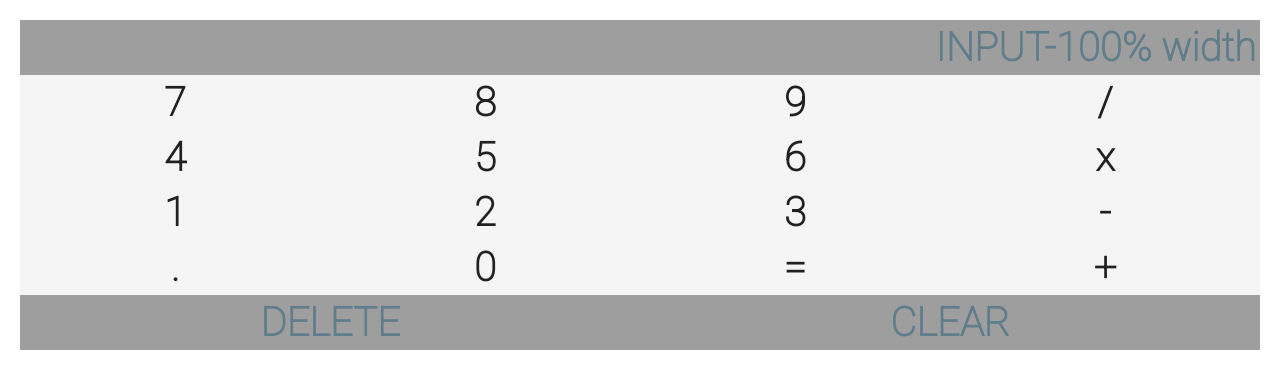
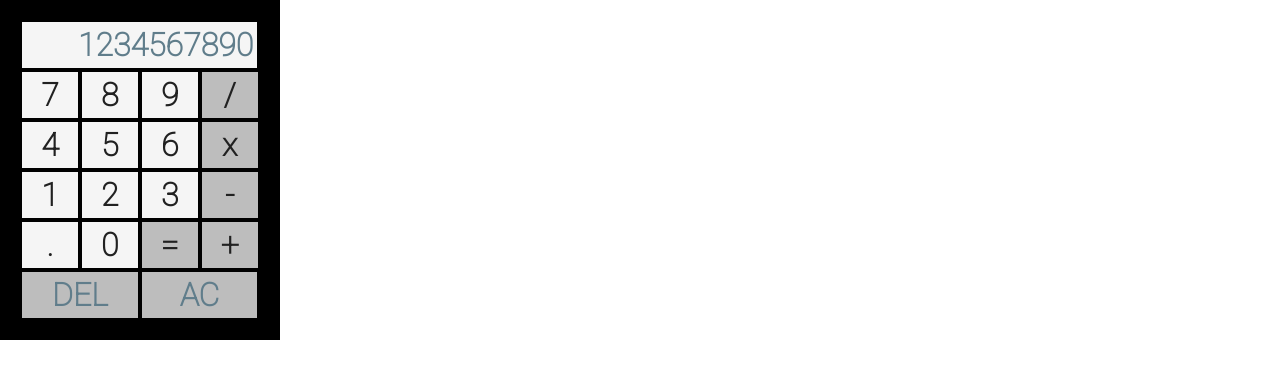
Before and after one commit to arightious/calculator, a plain HTML site: page index.html in a window 1280 px wide. Drawn offline with Linux system fonts and the light colour scheme.

Commit message:
more visual tweaks

```diff
--- a/index.html
+++ b/index.html
@@ -9,7 +9,7 @@
 <div class="calculator">
 
 <div class="input">
-    <h1>INPUT-100% width</h1>
+  <h1>1234567890</h1>
 </div>
 <div class="buttons left">
 <h1>7</h1>
@@ -20,7 +20,7 @@
   <div class="buttons left">
 <h1>9</h1>
   </div>
-    <div class="buttons left">
+  <div class="funcs left">
 <h1>/</h1>
   </div>
   <div class="buttons left">
@@ -29,7 +29,7 @@
 <h1>5</h1>
   </div><div class="buttons left">
 <h1>6</h1>
-    </div><div class="buttons left">
+  </div><div class="funcs left">
 <h1>x</h1>
   </div><div class="buttons left">
 <h1>1</h1>
@@ -40,7 +40,7 @@
   <div class="buttons left">
 <h1>3</h1>
   </div>
-    <div class="buttons left">
+  <div class="funcs left">
 <h1>-</h1>
   </div>
  <div class="buttons left">
@@ -49,17 +49,17 @@
   <div class="buttons left">
 <h1>0</h1>
    </div>
-    <div class="buttons left">
+  <div class="funcs left">
 <h1>=</h1>
    </div>
-    <div class="buttons left">
+  <div class="funcs left">
 <h1>+</h1>
    </div>
-  <div class="w50 left">
-  <h1>DELETE</h1>
+<div class="half-w-button left">
+<h1>DEL</h1>
   </div>
-    <div class="w50 left">
-  <h1>CLEAR</h1>
+  <div class="half-w-button left">
+<h1>AC</h1>
     <div>
 </div>
     <div class="clear">
--- a/style.css
+++ b/style.css
@@ -1,3 +1,11 @@
+/*
+body {
+  padding: 20px;
+  background: #fafafa;
+  position: relative;
+}
+*/
+
 * {
   margin: 0;
   padding: 0;
@@ -5,16 +13,21 @@
 }
 
 .calculator {
+  position: absolute;
+  background-color: 000;
+  width: 280px;;
   padding: 20px;
   font-family: 'Roboto';
-    font-size: 20px;
+  font-size: 1em;
 }
 
 .input {
-    background-color: #9E9E9E;
+  background-color: #F5F5F5;
+  box-shadow: 0 2px 2px 0 rgba(0,0,0,.14),0 3px 1px -2px rgba(0,0,0,.2),0 1px 5px 0 rgba(0,0,0,.12);
+  margin: 2px 2px 2px 2px;
   padding: 2px;
   text-align: right;
-    width: 100%;
+  width: 98%;
 }
 
 .input h1 {
@@ -23,11 +36,13 @@
 }
 
 .buttons {
+  box-shadow: 0 2px 2px 0 rgba(0,0,0,.14),0 3px 1px -2px rgba(0,0,0,.2),0 1px 5px 0 rgba(0,0,0,.12);
   background-color: #F5F5F5;
+  margin: 2px 2px 2px 2px;
   border: 1px;
   padding: 2px;
   text-align: center;
-    width: 25%;
+  width: 23.3%;
 }
 
 .buttons h1 {
@@ -39,24 +54,45 @@
   color: #607D8B;
 }
 
-  .w50 {
-    width: 50%;
-    background-color:  #9E9E9E;
+.funcs {
+  box-shadow: 0 2px 2px 0 rgba(0,0,0,.14),0 3px 1px -2px rgba(0,0,0,.2),0 1px 5px 0 rgba(0,0,0,.12);
+  background-color: #BDBDBD;
+  margin: 2px 2px 2px 2px;
+  border: 1px;
+  padding: 2px;
+  text-align: center;
+  width: 23.3%;
+}
+
+.funcs h1 {
+  color: #212121;
+  padding: 2px;
+}
+
+.funcs h1:hover {
+  color: #fff;
+}
+
+.half-w-button {
+  box-shadow: 0 2px 2px 0 rgba(0,0,0,.14),0 3px 1px -2px rgba(0,0,0,.2),0 1px 5px 0 rgba(0,0,0,.12);
+  margin: 2px 2px 2px 2px;
+  width: 48.2%;
+  background-color:  #BDBDBD;
   border: 1px;
   padding: 2px;
 }
 
-  .w50:hover {
+.half-w-button:hover {
   background-color: #616161;
 }
 
-  .w50 h1 {
+.half-w-button h1 {
   text-align: center;
   color: #607D8B;
   padding: 2px;
 }
 
-  .w50 h1:hover {
+.half-w-button h1:hover {
   color: #fff;
 }
 
```
Lines whose indentation alone changed are shown as unchanged.
